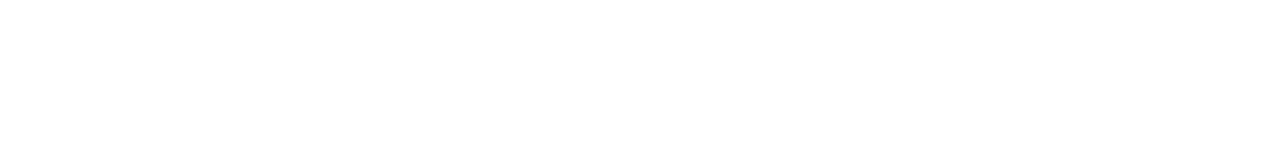
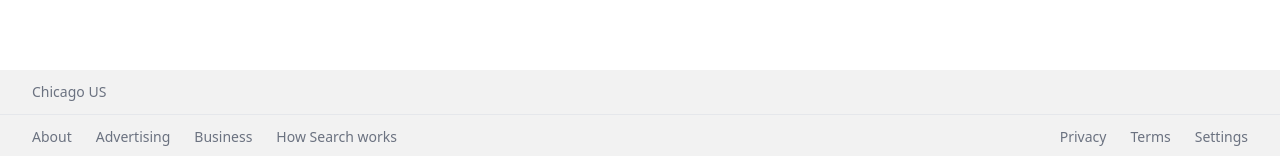
Before and after one commit to Pitou911/google-clone, a Next.js app: page / in a window 1280 px wide. Shown: the part 641-797 px from the top of the page. Built offline with nearby package versions, Linux system fonts and the light colour scheme; no server answers.

Commit message:
implement the footer

```diff
--- a/src/app/globals.css
+++ b/src/app/globals.css
@@ -8,4 +8,8 @@
         focus:outline-none active:ring-gray-300 hover:shadow-md w-36 h-10
         transition-shadow;
   }
+
+  .link {
+    @apply hover:underline cursor-pointer;
+  }
 }
--- a/src/app/layout.jsx
+++ b/src/app/layout.jsx
@@ -1,3 +1,4 @@
+import Footer from "@/components/Footer";
 import "./globals.css";
 import Head from "./head";
 
@@ -5,7 +6,12 @@
   return (
     <html lang='en'>
       <Head />
-      <body>{children}</body>
+      <body>
+        {children}
+        {/* Footer */}
+        <Footer/>
+
+        </body>
     </html>
   );
 }
--- /dev/null
+++ b/src/components/CountryLookup.jsx
@@ -0,0 +1,18 @@
+"use client";
+import React, { useState } from "react";
+
+export default function CountryLookup() {
+  const [data, setData] = useState({ city: "Chicago", country: "US" });
+  async function fetchText() {
+    const url = "https://ipinfo.io/json?token=da852a47147e6c";
+    const response = await fetch(url);
+    let data_api = await response.json();
+    setData(data_api);
+  }
+  fetchText();
+  return (
+    <div>
+      {data.city} {data.country}
+    </div>
+  );
+}
--- /dev/null
+++ b/src/components/Footer.jsx
@@ -0,0 +1,25 @@
+import React from "react";
+import CountryLookup from "./CountryLookup";
+
+export default function Footer() {
+  return (
+    <footer className="absolute bottom-0 text-sm text-gray-500 bg-[#f2f2f2] w-full">
+      <div className='border-b px-8 py-3'>
+        <CountryLookup />
+      </div>
+      <div className='flex flex-col sm:flex-row justify-between items-center px-8 py-3 space-y-7 sm:space-y-0'>
+        <ul className='flex items-center space-x-6'>
+          <li className='link'>About</li>
+          <li className='link'>Advertising</li>
+          <li className='link'>Business</li>
+          <li className='link'>How Search works</li>
+        </ul>
+        <ul className='flex items-center space-x-6'>
+          <li className='link'>Privacy</li>
+          <li className='link'>Terms</li>
+          <li className='link'>Settings</li>
+        </ul>
+      </div>
+    </footer>
+  );
+}
```
